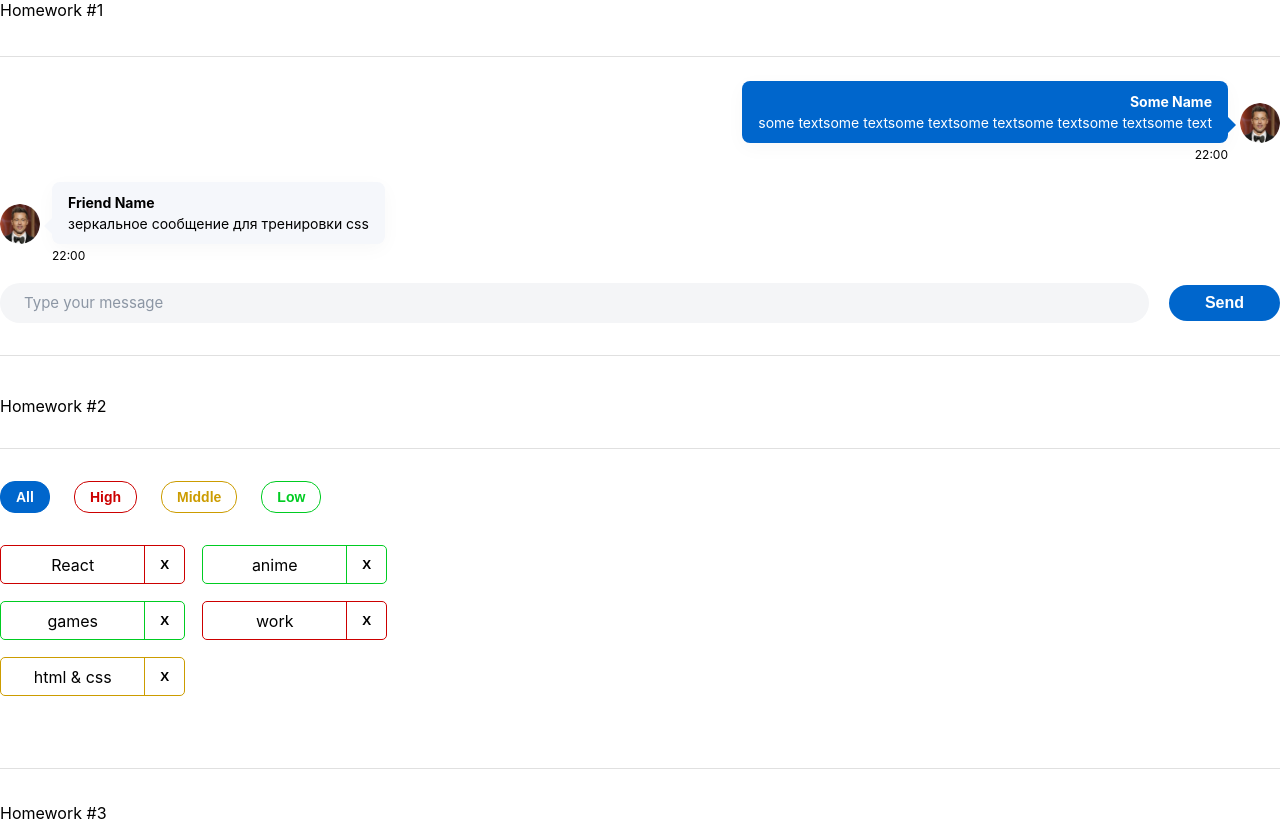
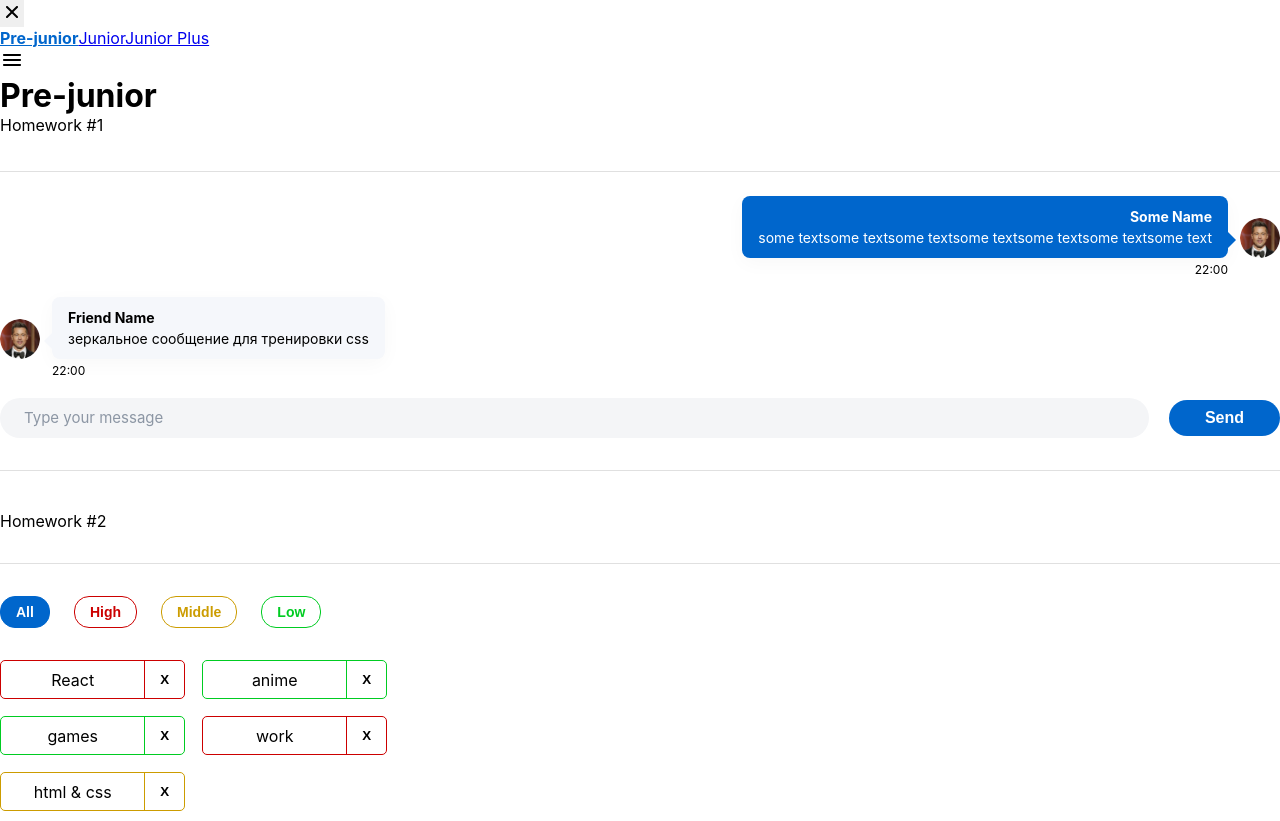
Before and after one commit to lizafedoseeva734-ship-it/hws2-master, a React (Create React App) app: page /#/pre-junior in a window 1280 px wide. Shown: the top 821 px of the page. Built offline with nearby package versions, Linux system fonts and the light colour scheme.

Commit message:
complete HW5 routing

```diff
--- a/src/s1-main/App.tsx
+++ b/src/s1-main/App.tsx
@@ -2,19 +2,20 @@ import HW1 from '../s2-homeworks/hw01/HW1';
 import HW2 from '../s2-homeworks/hw02/HW2';
 import HW3 from '../s2-homeworks/hw03/HW3';
 import HW4 from '../s2-homeworks/hw04/HW4';
+import HW5 from '../s2-homeworks/hw05/HW5';
 import s from './App.module.css';
 
 function App() {
     return (
         <div className={s.App}>
-            <HW1 />
+            {/* <HW1 />
 
             <HW2/>
             <HW3 />
-            <HW4 />
+            <HW4 /> */}
 
             {/*при выполнении дз 5 и более - закомментировать здесь дз 1-4, так как они есть внутри дз 5*/}
-            {/*<HW5/>*/}
+            <HW5/>
         </div>
     );
 }
--- a/src/s2-homeworks/hw05/Pages.tsx
+++ b/src/s2-homeworks/hw05/Pages.tsx
@@ -1,35 +1,31 @@
-import React from 'react'
-import { Routes, Route, Navigate } from 'react-router-dom'
-import Error404 from './pages/Error404'
-import PreJunior from './pages/PreJunior'
-import Junior from './pages/Junior'
-import JuniorPlus from './pages/JuniorPlus'
+import { Navigate, Route, Routes } from 'react-router-dom';
+import Error404 from './pages/Error404';
+import Junior from './pages/Junior';
+import JuniorPlus from './pages/JuniorPlus';
+import PreJunior from './pages/PreJunior';
 
 export const PATH = {
     PRE_JUNIOR: '/pre-junior',
     JUNIOR: '/junior',
     JUNIOR_PLUS: '/junior-plus',
-}
+};
 
 function Pages() {
     return (
         <div>
             {/*Routes выбирает первый подходящий роут*/}
             <Routes>
-                {/*роутинг будут писать студенты*/}
-                {/*в начале мы попадаем на страницу '/' и переходим сразу на страницу /pre-junior*/}
-                {/*<Route ...*/}
-
-                {/*роуты для /pre-junior, /junior, /junior-plus*/}
-                {/*<Route ...*/}
-                {/*<Route ...*/}
-                {/*<Route ...*/}
-
-                {/*роут для несуществующей страницы должен отрисовать <Error404 />*/}
-                {/*<Route ...*/}
+                <Route
+                    path="/"
+                    element={<Navigate to="/pre-junior" replace />}
+                />
+                <Route path="/pre-junior" element={<PreJunior />} />
+                <Route path="/junior" element={<Junior />} />
+                <Route path="/junior-plus" element={<JuniorPlus />} />
+                <Route path="*" element={<Error404 />} />
             </Routes>
         </div>
-    )
+    );
 }
 
-export default Pages
+export default Pages;
--- a/src/s2-homeworks/hw05/sidebar/Sidebar.module.css
+++ b/src/s2-homeworks/hw05/sidebar/Sidebar.module.css
@@ -23,3 +23,13 @@
 
 .close img {
 }
+.navLink {
+    color: inherit;
+    text-decoration: none;
+}
+
+.active {
+    color: #0066cc;
+    font-weight: bold;
+    text-decoration: underline;
+}
--- a/src/s2-homeworks/hw05/sidebar/Sidebar.tsx
+++ b/src/s2-homeworks/hw05/sidebar/Sidebar.tsx
@@ -1,21 +1,20 @@
-import React, {FC} from 'react'
-import {NavLink} from 'react-router-dom'
-import s from './Sidebar.module.css'
-import {PATH} from '../Pages'
-import closeIcon from './closeOutline.svg'
+import { FC } from 'react';
+import { NavLink } from 'react-router-dom';
+import { PATH } from '../Pages';
+import closeIcon from './closeOutline.svg';
+import s from './Sidebar.module.css';
 
 type PropsType = {
-    open: boolean
-    handleClose: () => void
-}
+    open: boolean;
+    handleClose: () => void;
+};
 
-export const Sidebar: FC<PropsType> = ({open, handleClose}) => {
-    const sidebarClass = s.sidebar
-        + (open ? ' ' + s.open : '')
+export const Sidebar: FC<PropsType> = ({ open, handleClose }) => {
+    const sidebarClass = s.sidebar + (open ? ' ' + s.open : '');
     return (
         <>
             {/*затемнение справа от открытого меню*/}
-            {open && <div className={s.background} onClick={handleClose}/>}
+            {open && <div className={s.background} onClick={handleClose} />}
 
             <aside className={sidebarClass}>
                 <button className={s.close} onClick={handleClose}>
@@ -31,7 +30,9 @@ export const Sidebar: FC<PropsType> = ({open, handleClose}) => {
                         id={'hw5-pre-junior-link'}
                         to={PATH.PRE_JUNIOR}
                         onClick={handleClose}
-                        // className={...} // делает студент
+                        className={({ isActive }) =>
+                            `pre-junior ${isActive ? s.active : ''}`
+                        }
                     >
                         Pre-junior
                     </NavLink>
@@ -39,7 +40,9 @@ export const Sidebar: FC<PropsType> = ({open, handleClose}) => {
                         id={'hw5-junior-link'}
                         to={PATH.JUNIOR}
                         onClick={handleClose}
-                        // className={...} // делает студент
+                        className={({ isActive }) =>
+                            `junior ${isActive ? s.active : ''}`
+                        }
                     >
                         Junior
                     </NavLink>
@@ -47,12 +50,14 @@ export const Sidebar: FC<PropsType> = ({open, handleClose}) => {
                         id={'hw5-junior-plus-link'}
                         to={PATH.JUNIOR_PLUS}
                         onClick={handleClose}
-                        // className={...} // делает студент
+                        className={({ isActive }) =>
+                            `junior-plus ${isActive ? s.active : ''}`
+                        }
                     >
                         Junior Plus
                     </NavLink>
                 </nav>
             </aside>
         </>
-    )
-}
+    );
+};
```
Also changed, not shown: src/s2-homeworks/hw05/HW5.tsx (+9 -10 lines), src/s2-homeworks/hw05/pages/PreJunior.tsx (+6 -7 lines).
